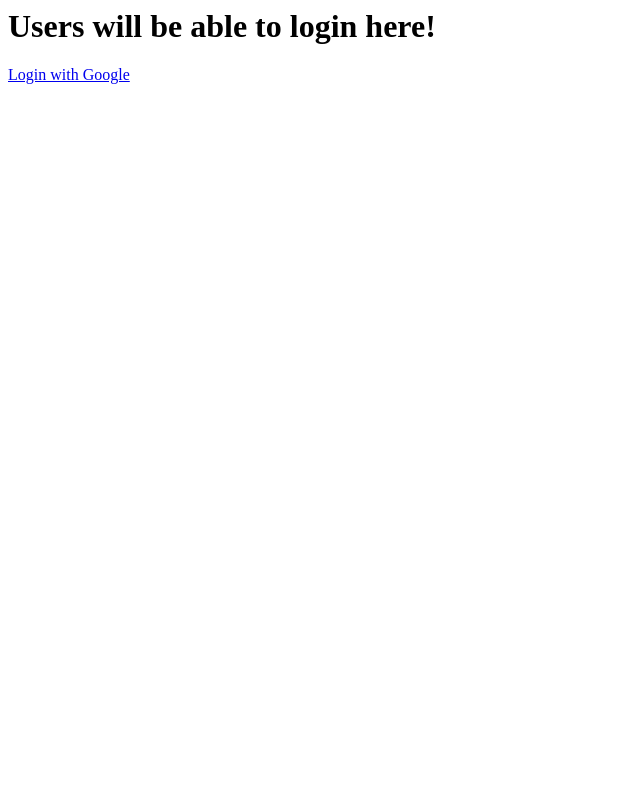
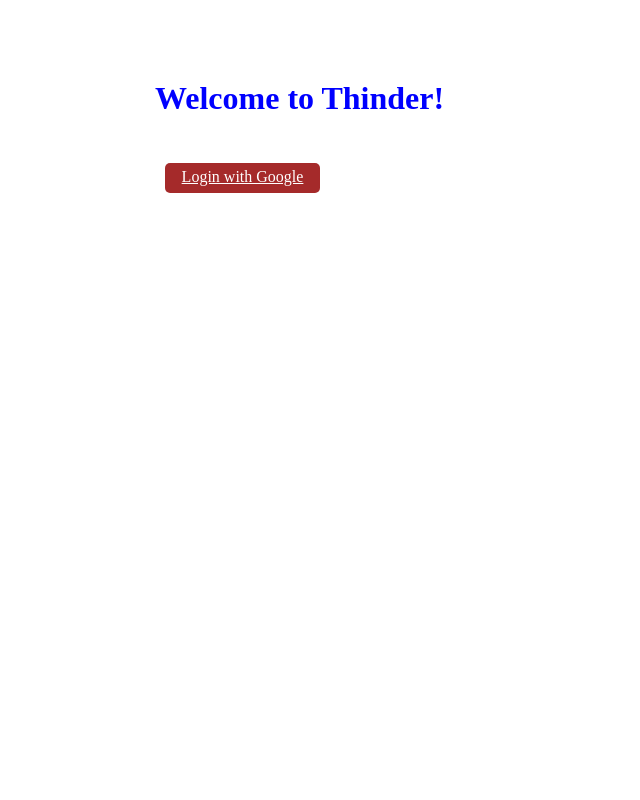
Before and after one commit to devinyr/thinder, a Django app: page / in a window 1280 px wide. Shown: the whole page, without its empty margins (0-640 px from the left). Run offline with Django 3.2, Linux system fonts and the light colour scheme; parts of the project's set-up code (start-up, migrations or seed data) failed here and were passed over.

Commit message:
Added stylesheet to login page

```diff
--- a/apps/events/static/events/css/style.css
+++ b/apps/events/static/events/css/style.css
@@ -1,6 +1,10 @@
 * {
   margin: 0px;
   padding: 0px;
+}
+
+body {
+  margin-top: 80px;
 }
 
 #container {
--- a/apps/login/templates/login/index.html
+++ b/apps/login/templates/login/index.html
@@ -1,10 +1,14 @@
 <html>
 	<head>
 		<title>Thinder</title>
+		{% load staticfiles %}
+		<link rel="stylesheet" type="text/css" href="{% static 'events/css/style.css'%}">
 	</head>
 	<body>
-		<h1>Users will be able to login here!</h1>
-		<!-- <a href="/login/google-oauth2">Login with Google</a> -->
-		<a href="{% url 'social:begin' 'google-oauth2' %}">Login with Google</a>
+		<div id="container">
+			<h1>Welcome to Thinder!</h1>
+			<br><br>
+			<a class="btn" href="{% url 'social:begin' 'google-oauth2' %}">Login with Google</a>
+		</div>
 	</body>
 </html>
```
